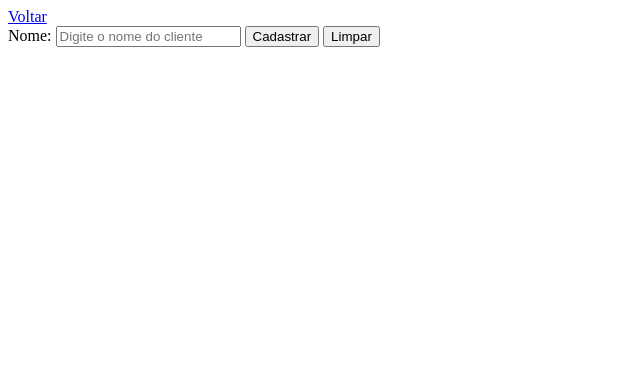
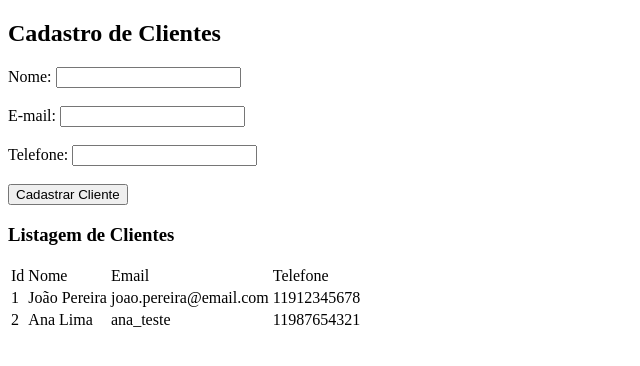
Before and after one commit to GabrielVictorino8266/pi_2_semestre, a PHP site: page /view/cadastro_cliente.php in a window 1280 px wide. Shown: the top 366 px of the page, without its empty margins (0-640 px from the left). Run offline with PHP 8.4, Linux system fonts and the light colour scheme; the visitor is signed in with stand-in values (Sample User, id 1); data comes from the database, SQL or seed files in the repository.

Commit message:
analisando codigo do joao

```diff
--- /dev/null
+++ b/php/classes/cadastroclientes.php
@@ -0,0 +1,58 @@
+<?php
+require_once __DIR__ . '/conexao.php';
+
+class CadastroClientes {
+    private $conexao;
+
+    public function __construct() {
+        // Criando uma instância da classe Conexao
+        $conexao = new Conexao();
+        // Obtendo a conexão do banco de dados
+        $this->conexao = $conexao->getConexao();
+    }
+
+    public function adicionarCliente($nome, $email, $telefone) {
+        // Definindo a query de inserção
+        $query = "INSERT INTO tb_clientes (nome, email, telefone) VALUES (:nome, :email, :telefone)";
+
+        // Preparando a consulta
+        $stmt = $this->conexao->prepare($query);
+
+        // Associando os parâmetros
+        $stmt->bindParam(":nome", $nome, PDO::PARAM_STR);
+        $stmt->bindParam(":email", $email, PDO::PARAM_STR);
+        $stmt->bindParam(":telefone", $telefone, PDO::PARAM_STR);
+
+        // Executando a consulta
+        $stmt->execute();
+    }
+
+    public function listarClientes() {
+        // Consulta para listar todos os clientes
+        $query = "SELECT * FROM tb_clientes";
+        // Preparando e executando a consulta
+        $stmt = $this->conexao->prepare($query);
+        $stmt->execute();
+
+        // Retorna todos os clientes
+        return $stmt->fetchAll(PDO::FETCH_ASSOC);
+    }
+
+    public function buscarClientePorNome($nome) {
+        // Consulta para buscar clientes por nome
+        $query = "SELECT * FROM tb_clientes WHERE nome = :nome";
+
+        // Preparando a consulta
+        $stmt = $this->conexao->prepare($query);
+        $stmt->bindParam(":nome", $nome, PDO::PARAM_STR);
+        $stmt->execute();
+
+        // Verificando se algum cliente foi encontrado
+        if($stmt->rowCount() > 0) {
+            return $stmt->fetchAll(PDO::FETCH_ASSOC);
+        } else {
+            return false;
+        }
+    }
+}
+?>
--- /dev/null
+++ b/php/ctr_cadastro_clientes.php
@@ -0,0 +1,29 @@
+<?php
+require_once __DIR__ . '/classes/conexao.php';
+require_once __DIR__ . '/classes/cadastroclientes.php';
+require_once __DIR__ . '/session_check.php';
+require_once __DIR__ . '/classes/paginacao.php';
+
+define('PROJECT_ROOT_MYPATH', '../view');
+verificarSessao(PROJECT_ROOT_MYPATH);
+
+$cadastro = new CadastroClientes();
+
+if ($_SERVER['REQUEST_METHOD'] === 'POST') {
+    $nome = $_POST['nome'];
+    $email = $_POST['email'];
+    $telefone = $_POST['telefone'];
+
+    $cadastro->adicionarCliente($nome, $email, $telefone);
+    $_SESSION['message'] = "Cliente cadastrado com sucesso!";
+    header('Location: cadastrarclientes.php');
+    exit;
+}
+
+// Exibe mensagem de sucesso se houver
+if (isset($_SESSION['message'])) {
+    echo "<p>{$_SESSION['message']}</p>";
+    unset($_SESSION['message']);
+}
+
+$listagem_clientes = $cadastro->listarClientes();
--- a/view/cadastro_cliente.php
+++ b/view/cadastro_cliente.php
@@ -1,25 +1,50 @@
 <?php
-
-
+require_once __DIR__ . "/../php/ctr_cadastro_clientes.php";
 ?>
 <!DOCTYPE html>
-<html lang="en">
+<html lang="pt-br">
 <head>
     <meta charset="UTF-8">
     <meta name="viewport" content="width=device-width, initial-scale=1.0">
-    <title>Cadastrar Cliente</title>
+    <title>Cadastro de Clientes</title>
 </head>
 <body>
-    <div>
-        <a href="./agendamento.php">Voltar</a>
-    </div>
+    <h2>Cadastro de Clientes</h2>
 
-    <form action="">
-    <label for="nome_cliente">Nome:</label>
-    <input type="text" placeholder="Digite o nome do cliente" required>
-    <button>Cadastrar</button>
-    <button type="reset">Limpar</button>
+    <form action="../php/ctr_cadastrocliente.php" method="POST">
+        <label for="nome">Nome:</label>
+        <input type="text" id="nome" name="nome" required><br><br>
+
+        <label for="email">E-mail:</label>
+        <input type="email" id="email" name="email" required><br><br>
+
+        <label for="telefone">Telefone:</label>
+        <input type="text" id="telefone" name="telefone" required><br><br>
+
+        <input type="submit" value="Cadastrar Cliente">
     </form>
 
+    <div id="listagemclientes">
+        <h3>Listagem de Clientes</h3>
+        <table>
+            <thead>
+                <td>Id</td>
+                <td>Nome</td>
+                <td>Email</td>
+                <td>Telefone</td>
+            </thead>
+            <?php
+            foreach ($listagem_clientes as $cliente){
+                echo "<tr>";
+                echo "<td>".$cliente['id']."</td>";
+                echo "<td>".$cliente['nome']."</td>";
+                echo "<td>".$cliente['email']."</td>";
+                echo "<td>".$cliente['telefone']."</td>";
+                echo "</tr>";
+            }
+            ?>
+        </table>
+
+    </div>
 </body>
 </html>
```
Also changed, not shown: view/cadastroAgendamento.php (added, +17 -0 lines).
